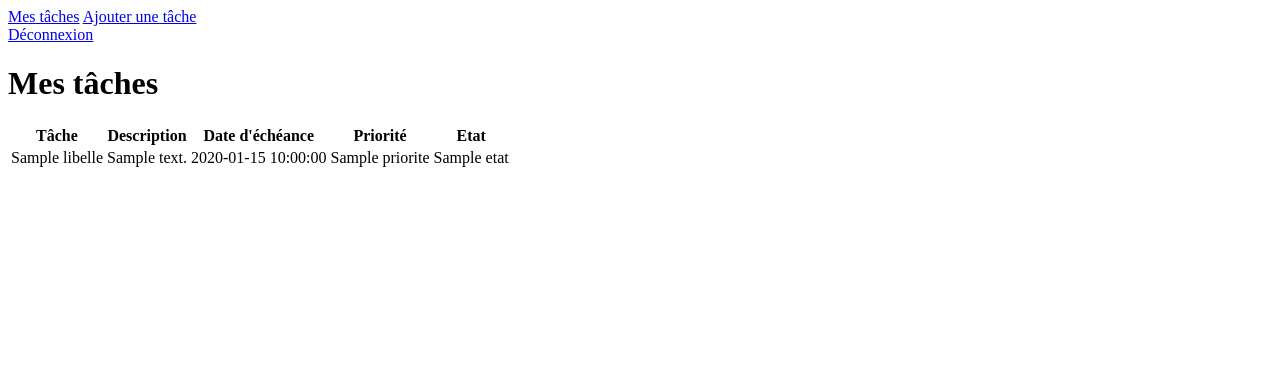
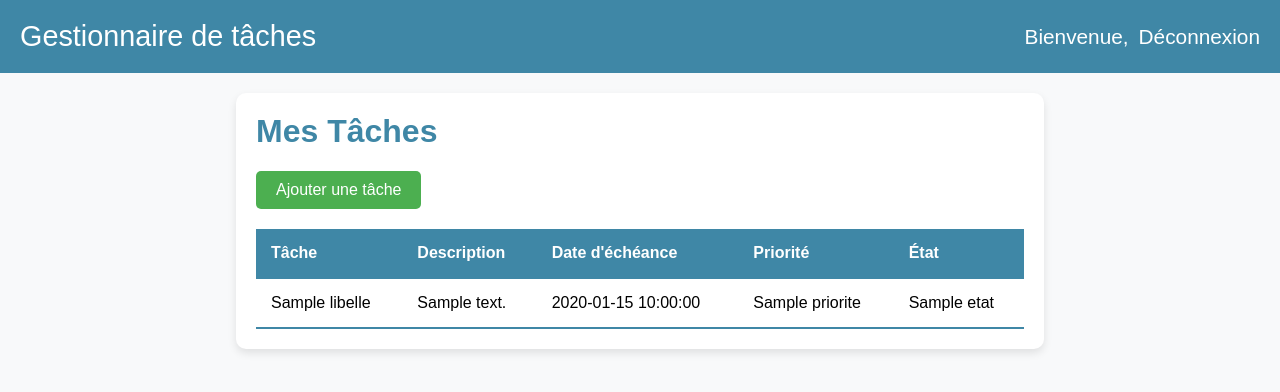
Before and after one commit to ndourmouhammad/application-gestion-de-taches, a PHP site: template view/espaceUser.php in a window 1280 px wide. Shown: the top 392 px of the page. Run offline with PHP 8.4, Linux system fonts and the light colour scheme; a user stored in the database is signed in; the template is opened without the code that fills it: most values are stand-ins (such as "Sample title", 1, 10 or a date in 2020).

Commit message:
stylisation de l'espace membre

```diff
--- /dev/null
+++ b/public/user.css
@@ -0,0 +1,87 @@
+body {
+    margin: 0;
+    font-family: Arial, sans-serif;
+    background-color: #f8f9fa;
+}
+
+header {
+    background-color: #3f87a6;
+    color: #fff;
+    padding: 20px 0;
+}
+
+.navbar {
+    display: flex;
+    justify-content: space-between;
+    align-items: center;
+    padding: 0 20px;
+}
+
+.logo a {
+    color: #fff;
+    text-decoration: none;
+    font-size: 1.8rem;
+}
+
+.user-info {
+    display: flex;
+    align-items: center;
+}
+
+.user-info span {
+    margin-right: 10px;
+    font-size: 1.3rem;
+}
+.user-info a {
+    color: #fff;
+    text-decoration: none;
+    font-size: 1.3rem;
+}
+.container {
+    max-width: 60%;
+    margin: 20px auto;
+    padding: 20px;
+    background-color: #fff;
+    box-shadow: 0 4px 8px rgba(0, 0, 0, 0.1);
+    border-radius: 10px;
+}
+
+h1 {
+    margin-top: 0;
+    color: #3f87a6;
+}
+
+.btn-add-task {
+    display: inline-block;
+    background-color: #4CAF50;
+    color: white;
+    padding: 10px 20px;
+    text-decoration: none;
+    border-radius: 5px;
+    margin-bottom: 20px;
+}
+
+.btn-add-task:hover {
+    background-color: #45a049;
+}
+
+table {
+    width: 100%;
+    border-collapse: collapse;
+}
+
+th, td {
+    padding: 15px;
+    text-align: left;
+    border-bottom: 2px solid #3f87a6;
+}
+
+th {
+    background-color: #3f87a6;
+    color: #fff;
+}
+
+tbody tr:hover {
+    background-color: #e9f1f7;
+    transition: background-color 0.3s ease;
+}
--- a/view/espaceUser.php
+++ b/view/espaceUser.php
@@ -12,32 +12,40 @@
 }
 ?>
 <!DOCTYPE html>
-<html lang="en">
+<html lang="fr">
 <head>
     <meta charset="UTF-8">
     <meta name="viewport" content="width=device-width, initial-scale=1.0">
+    <link rel="stylesheet" href="./public/user.css">
     <title>Gestionnaire des tâches</title>
 </head>
 <body>
     <header>
-    <nav class="navbar1">
-        <a href="index.php">Mes tâches</a>
-        <a href="addIdea.php">Ajouter une tâche</a>
+        <nav class="navbar">
+            <div class="logo">
+                <a href="index.php">Gestionnaire de tâches</a>
+            </div>
+            <div class="user-info">
+                <span>Bienvenue, <?= $utilisateur['prenom']; ?> <?= $utilisateur['nom']; ?></span>
+                <a href="index.php?page=deconnecter">Déconnexion</a>
+            </div>
         </nav>
-    <nav class="navbar2">
-    <a href="#"><?= $utilisateur['prenom']; ?> <?= $utilisateur['nom']; ?></a>
-        <a href="index.php?page=deconnecter">Déconnexion</a>
-    </nav>
+    </header>
+    <main>
         <div class="container">
-        <h1>Mes tâches</h1>
+            <h1>Mes Tâches</h1>
+            <a href="addIdea.php" class="btn-add-task">Ajouter une tâche</a>
             <table>
+                <thead>
                     <tr>
                         <th>Tâche</th>
                         <th>Description</th>
                         <th>Date d'échéance</th>
                         <th>Priorité</th>
-                <th>Etat</th>
+                        <th>État</th>
                     </tr>
+                </thead>
+                <tbody>
                     <?php foreach ($taches as $tache) : ?>
                         <tr>
                             <td><?= $tache->libelle ?></td>
@@ -45,12 +53,11 @@
                             <td><?= $tache->date ?></td>
                             <td><?= $tache->priorite ?></td>
                             <td><?= $tache->etat ?></td>
-
                         </tr>
                     <?php endforeach; ?>
+                </tbody>
             </table>
         </div>
-
-</header>
+    </main>
 </body>
 </html>
```
Also changed, not shown: public/login.css (added, +68 -0 lines), public/register.css (added, +70 -0 lines), view/connexion.php (+4 -4 lines), view/inscription.php (+7 -5 lines). Lines whose indentation alone changed are shown as unchanged.
